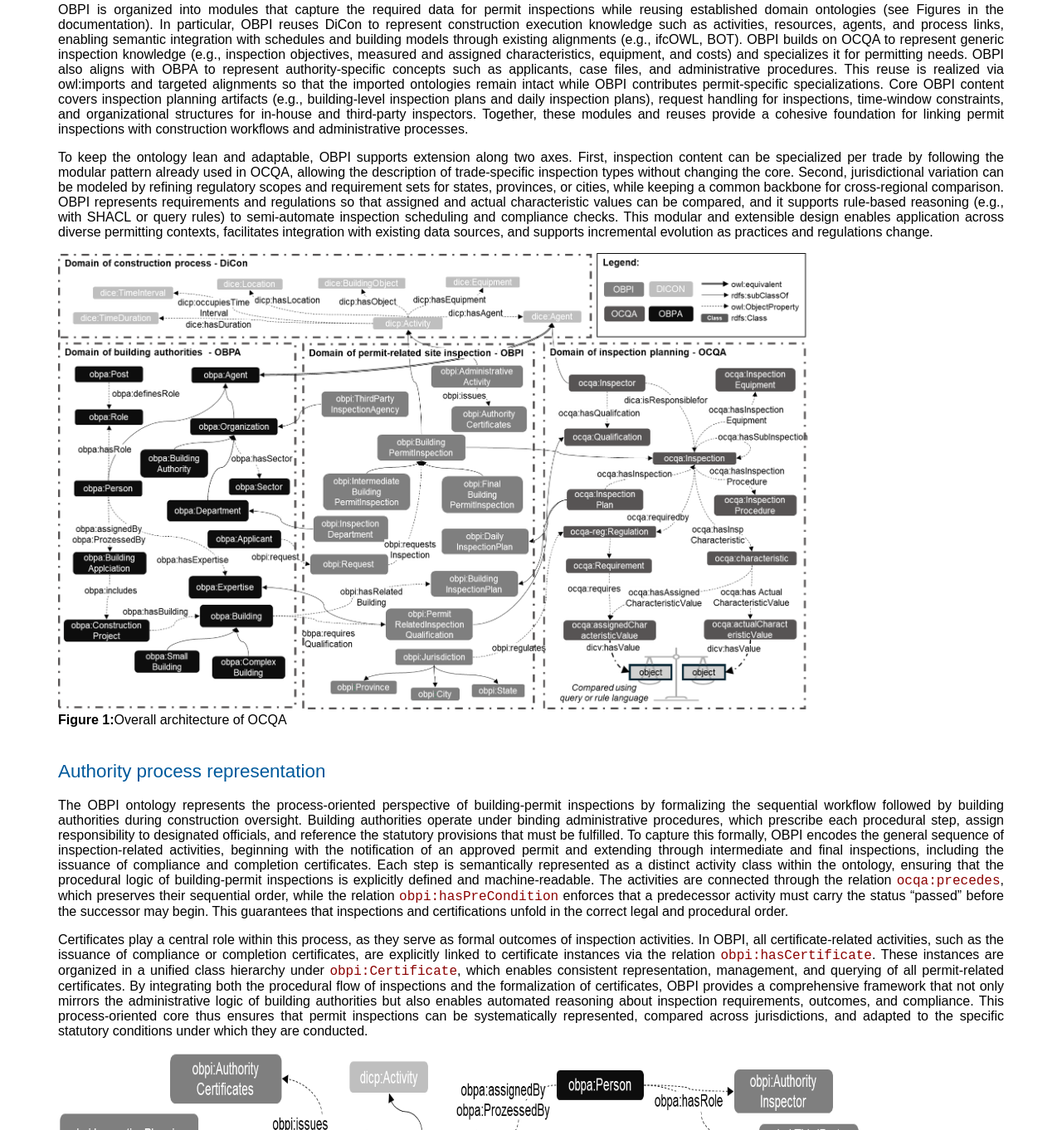
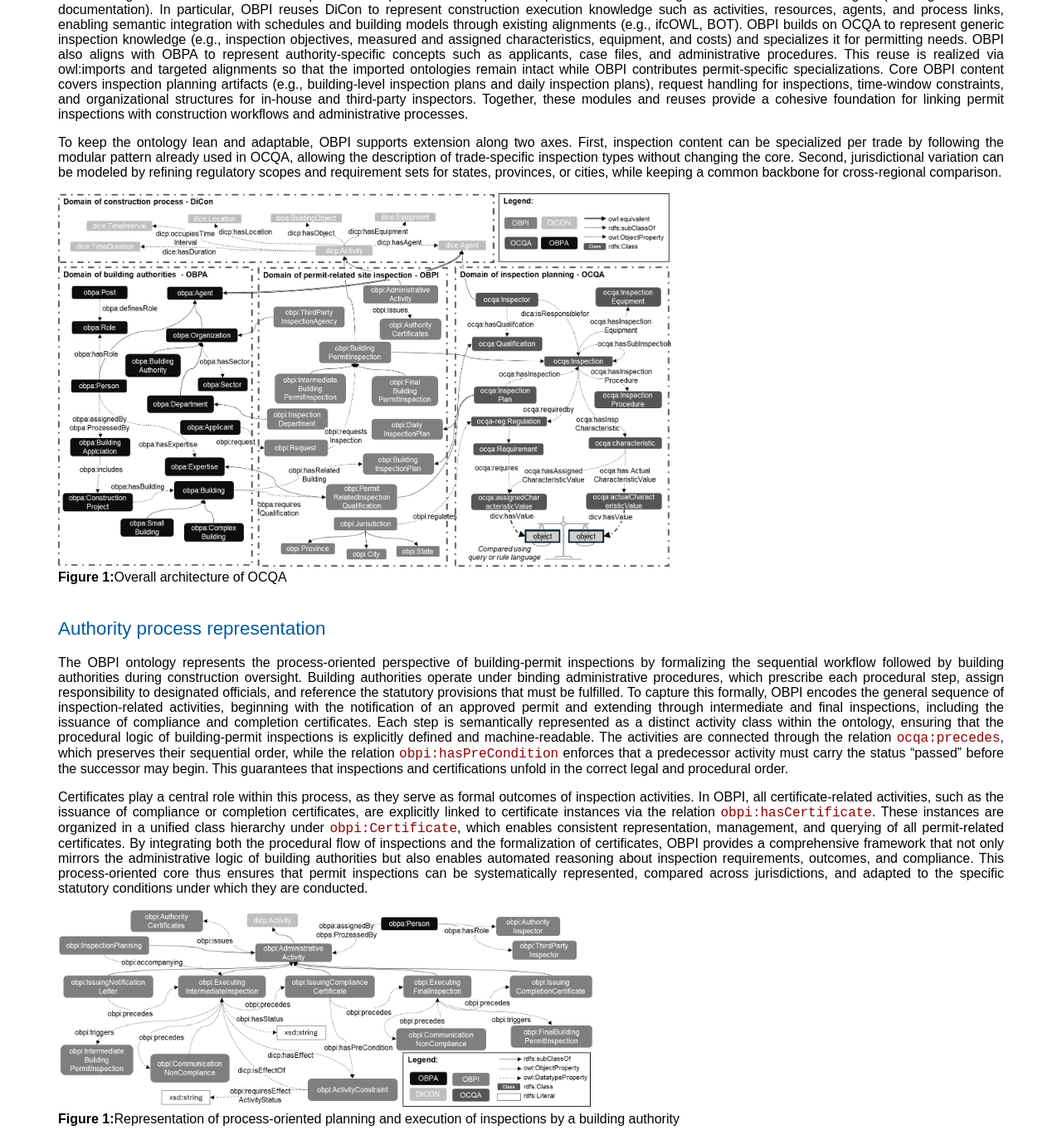
Before and after one commit to SebSeis/OBPI, a plain HTML site: page index.html in a window 1280 px wide. Shown: the part 1120-2482 px from the top of the page at 83% size. Drawn offline with Linux system fonts and the light colour scheme.

Commit message:
Update index.html

```diff
--- a/index.html
+++ b/index.html
@@ -307,7 +307,6 @@ EAfDe6H3Dy6Ll456WEJsRZS630MwCAOI20ei5OBpxse5zcBZw8eS4uPpfIuDiCainIg9umBCU0GZzgLZ
             <li><a href="#objectproperties">Object Properties</a></li>
             <li><a href="#datatypeproperties">Datatype Properties</a></li>
             <li><a href="#annotationproperties">Annotation Properties</a></li>
-            <li><a href="#namedindividuals">Named Individuals</a></li>
             <li><a href="#namespaces">Namespaces</a></li>
             <li><a href="#legend">Legend</a></li>
         </ol>
@@ -345,14 +344,10 @@ EAfDe6H3Dy6Ll456WEJsRZS630MwCAOI20ei5OBpxse5zcBZw8eS4uPpfIuDiCainIg9umBCU0GZzgLZ
             can be specialized per trade by following the modular pattern already used in OCQA, allowing the description
             of trade-specific inspection types without changing the core. Second, jurisdictional variation can be
             modeled by refining regulatory scopes and requirement sets for states, provinces, or cities, while keeping a
-            common backbone for cross-regional comparison. OBPI represents requirements and regulations so that assigned
-            and actual characteristic values can be compared, and it supports rule-based reasoning (e.g., with SHACL or
-            query rules) to semi-automate inspection scheduling and compliance checks. This modular and extensible
-            design enables application across diverse permitting contexts, facilitates integration with existing data
-            sources, and supports incremental evolution as practices and regulations change.</p>
+            common backbone for cross-regional comparison.</p>
         <div class="figure">
             <img src="https://SebSeis.github.io/OBPI/Pictures/OBPI-Overview.png" alt="Italian Trulli"
-                style=" height: 550px;">
+                style=" height: 450px;">
             <div class="caption"><strong>Figure 1:</strong>Overall architecture of OCQA</div>
         </div>
         <section id="process">
@@ -384,8 +379,8 @@ EAfDe6H3Dy6Ll456WEJsRZS630MwCAOI20ei5OBpxse5zcBZw8eS4uPpfIuDiCainIg9umBCU0GZzgLZ
 
             <div class="figure">
                 <img src="https://SebSeis.github.io/OBPI/Pictures/AuthorityProcess.png" alt="Italian Trulli"
-                    style=" height: 550px;">
-                <div class="caption"><strong>Figure 1:</strong>Overall architecture of OCQA</div>
+                    style=" height: 240px;">
+                <div class="caption"><strong>Figure 1:</strong>Representation of process-oriented planning and execution of inspections by a building authority</div>
             </div>
         </section>
                 <section id="charges">
@@ -393,8 +388,8 @@ EAfDe6H3Dy6Ll456WEJsRZS630MwCAOI20ei5OBpxse5zcBZw8eS4uPpfIuDiCainIg9umBCU0GZzgLZ
             <p>The OBPI ontology models inspection fees by linking project parameters (e.g., building category, unit of measure) to rate catalogs and supporting project-related, fixed, or mixed charges. Costing parameters are represented as <code>obpi:ChargesFeature</code> within a <code>obpi:ChargesCatalog</code>, both derived from the OCQA-Catalog module (<code>ocqa:Feature</code>, <code>ocqa:Catalog</code>), and are connected to inspection or building types via <code>obpi:hasChargeFeature</code>. The calculated amount is attached to the inspection instance through <code>obpi:InspectionCharge</code>. Follow-up costs are captured by <code>obpi:Reinspection</code> linked to the prior inspection via <code>obpi:hasReinspection</code>, while missed mandatory inspections are recorded as <code>obpi:MissedInspection</code> to document late or absent requests and to assess an “Investigation and Administration” fee.</p>
             <div class="figure">
                 <img src="https://SebSeis.github.io/OBPI/Pictures/Charges.png" alt="Italian Trulli"
-                    style=" height: 550px;">
-                <div class="caption"><strong>Figure 1:</strong>Overall architecture of OCQA</div>
+                    style=" height: 150px;">
+                <div class="caption"><strong>Figure 3:</strong>Representation of charges and charging rates in the OBPI</div>
             </div>
         </section>
         <section id="classes">
@@ -3040,7 +3035,7 @@ EAfDe6H3Dy6Ll456WEJsRZS630MwCAOI20ei5OBpxse5zcBZw8eS4uPpfIuDiCainIg9umBCU0GZzgLZ
         </section>
 
 
-        <section id="namedindividuals">
+        <!-- <section id="namedindividuals">
             <h2>Named Individuals <span style="float:right; font-size:smaller;"><a href="">&uparrow;</a></span></h2>
             <ul class="hlist">
                 <li><a href="#0iHArp6M56$hfIhU3oftny">0iHArp6M56$hfIhU3oftny</a></li>
@@ -3551,7 +3546,7 @@ EAfDe6H3Dy6Ll456WEJsRZS630MwCAOI20ei5OBpxse5zcBZw8eS4uPpfIuDiCainIg9umBCU0GZzgLZ
                     </dd>
                 </table>
             </div>
-        </section>
+        </section> -->
 
         <section id="namespaces">
             <h2>Namespaces <span style="float:right; font-size:smaller;"><a href="">&uparrow;</a></span></h2>
```
